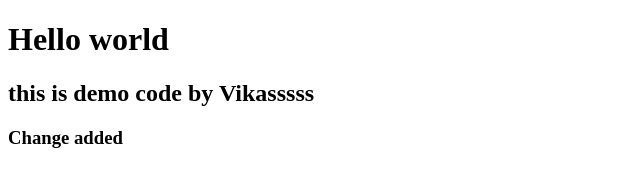
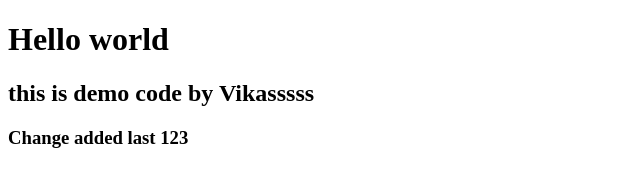
Before and after one commit to vikasbudhwat/spinnaker-demo-app, a plain HTML site: page index.html in a window 1280 px wide. Shown: the full height of the page, 0-640 px from the left. Drawn offline with Linux system fonts and the light colour scheme.

Commit message:
Update index.html
last change

```diff
--- a/index.html
+++ b/index.html
@@ -9,7 +9,7 @@
 <body>
     <h1> Hello world </h1>
     <h2> this is demo code by Vikasssss </h2>
-    <h3> Change added </h3>
+    <h3> Change added last 123 </h3>
 
 </body>
 </html>
```
